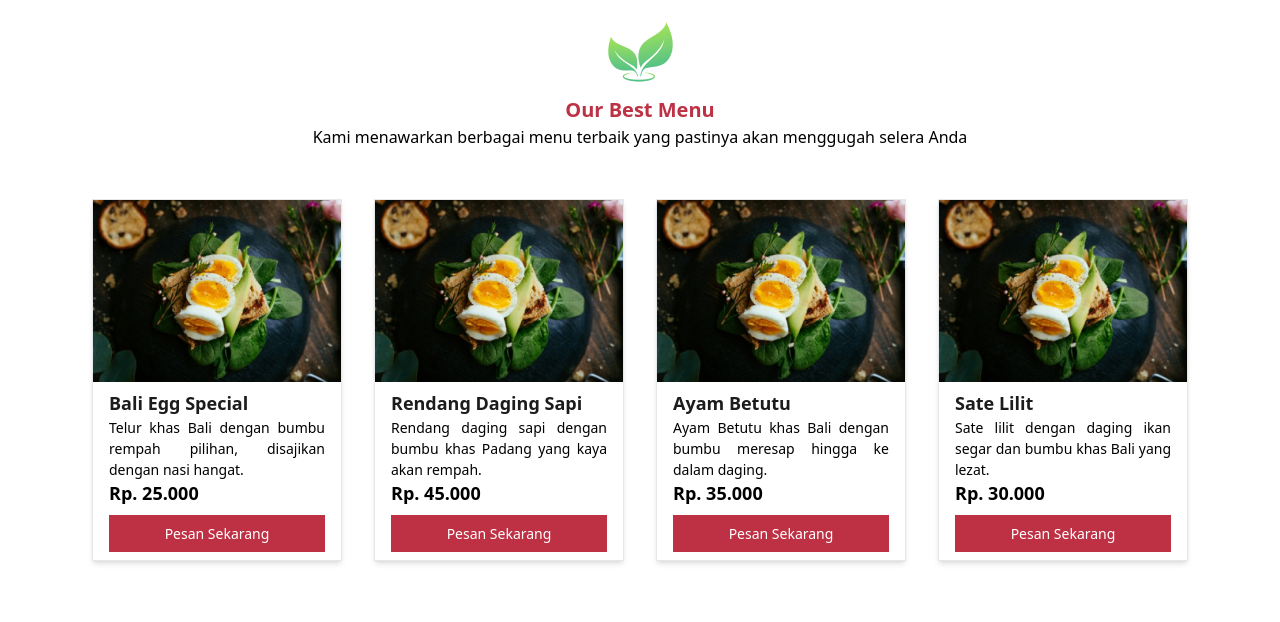
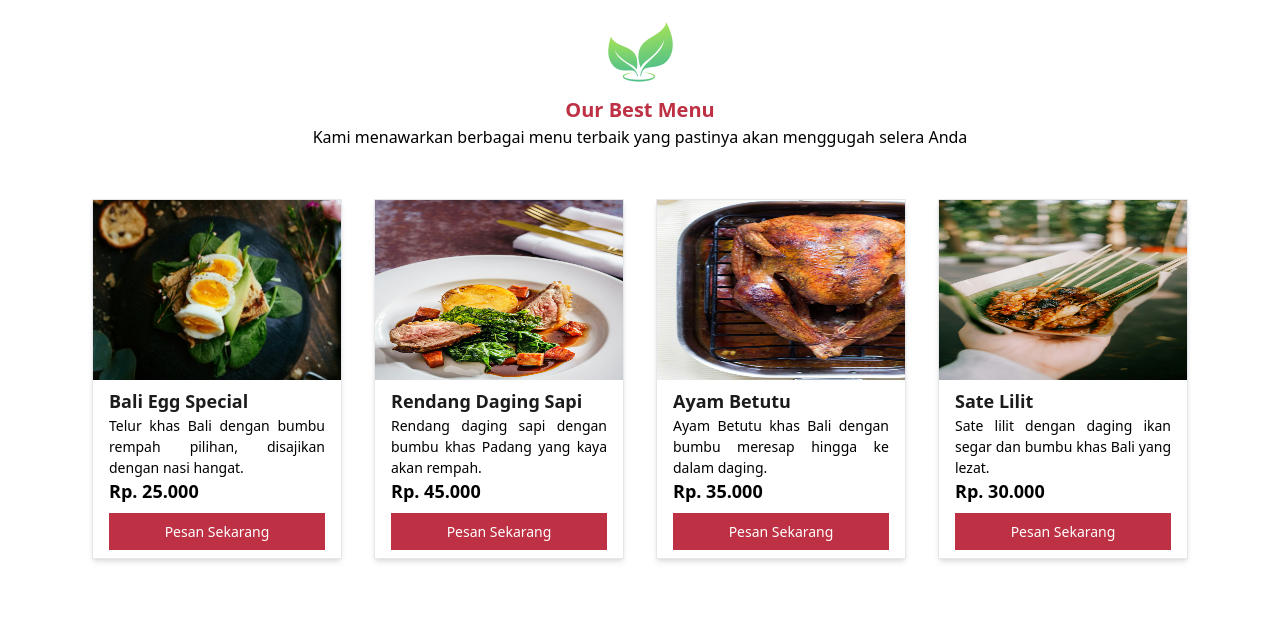
Before and after one commit to adella-kitchen/adella-website, a Laravel app: page /landing-page in a window 1280 px wide; the page is wider, and only the part inside the window is pictured. Shown: the part 2208-2830 px from the top of that part. Run offline with Laravel 12, Linux system fonts and the light colour scheme; style sheets or scripts are compiled from the project's sources; parts of the project's set-up code (start-up, migrations or seed data) failed here and were passed over; some libraries are stand-ins or nearby versions.

Commit message:
update image

```diff
--- a/resources/views/layouts/main.blade.php
+++ b/resources/views/layouts/main.blade.php
@@ -24,7 +24,8 @@
             <a href="">Our Promo</a>
             <a href="">Our Product</a>
         </ul>
-        <a href="" class="text-black px-10 py-2 bg-white rounded-full"><i class="ri-logout-box-r-line "></i>Login</a>
+        <a href="/login" class="text-black px-10 py-2 bg-white rounded-full"><i
+                class="ri-logout-box-r-line "></i>Login</a>
     </nav>
     <section id="hero-section" class="w-full h-[90dvh] flex flex-col justify-center items-center"
         style="background-image: url('/img/landing/background.png')">
@@ -109,7 +110,7 @@
         <div class="pt-[50px] flex gap-8 w-[1200px] flex-wrap justify-center">
             <!-- Card 1 -->
             <div class="w-[250px] bg-white shadow-md border">
-                <img src="/img/landing/menu/produk.png" alt="">
+                <img src="/img/landing/menu/produk.png" alt="" class="w-[300px] h-[180px] ">
                 <div class="px-4 py-2">
                     <p class="text-black1 font-bold text-[18px]">Bali Egg Special</p>
                     <p class="text-[14px] text-justify">Telur khas Bali dengan bumbu rempah pilihan, disajikan dengan
@@ -121,7 +122,7 @@
             </div>
             <!-- Card 2 -->
             <div class="w-[250px] bg-white shadow-md border">
-                <img src="/img/landing/menu/produk.png" alt="">
+                <img src="/img/landing/menu/produk2.jpg" alt="" class="w-[300px] h-[180px] ">
                 <div class="px-4 py-2">
                     <p class="text-black1 font-bold text-[18px]">Rendang Daging Sapi</p>
                     <p class="text-[14px] text-justify">Rendang daging sapi dengan bumbu khas Padang yang kaya akan
@@ -133,7 +134,7 @@
             </div>
             <!-- Card 3 -->
             <div class="w-[250px] bg-white shadow-md border">
-                <img src="/img/landing/menu/produk.png" alt="">
+                <img src="/img/landing/menu/produk3.jpg" alt="" class="w-[300px] h-[180px] ">
                 <div class="px-4 py-2">
                     <p class="text-black1 font-bold text-[18px]">Ayam Betutu</p>
                     <p class="text-[14px] text-justify">Ayam Betutu khas Bali dengan bumbu meresap hingga ke dalam
@@ -145,7 +146,7 @@
             </div>
             <!-- Card 4 -->
             <div class="w-[250px] bg-white shadow-md border">
-                <img src="/img/landing/menu/produk.png" alt="">
+                <img src="/img/landing/menu/produk4.jpg" alt="" class="w-[300px] h-[180px] ">
                 <div class="px-4 py-2">
                     <p class="text-black1 font-bold text-[18px]">Sate Lilit</p>
                     <p class="text-[14px] text-justify">Sate lilit dengan daging ikan segar dan bumbu khas Bali yang
```
Also changed, not shown: public/img/landing/menu/produk2.jpg (added), public/img/landing/menu/produk3.jpg (added), public/img/landing/menu/produk4.jpg (added), 6 other files.
